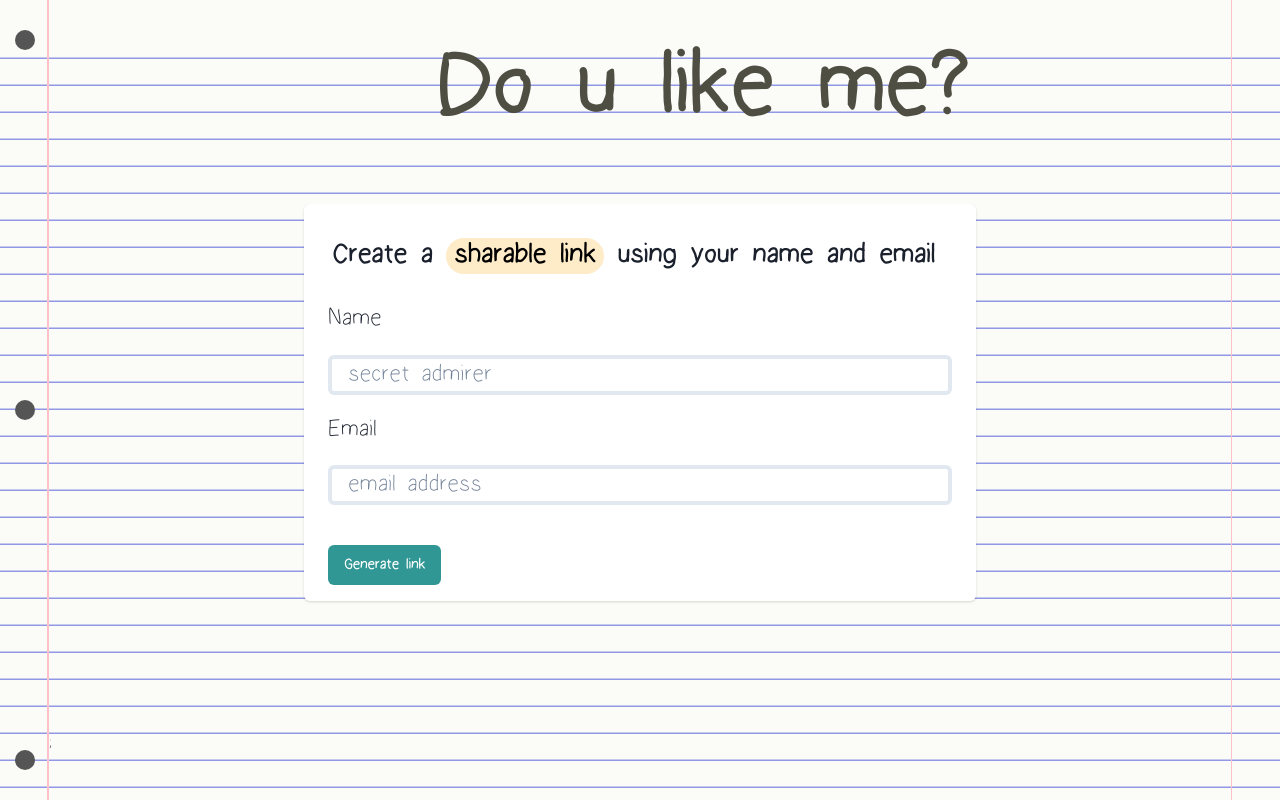
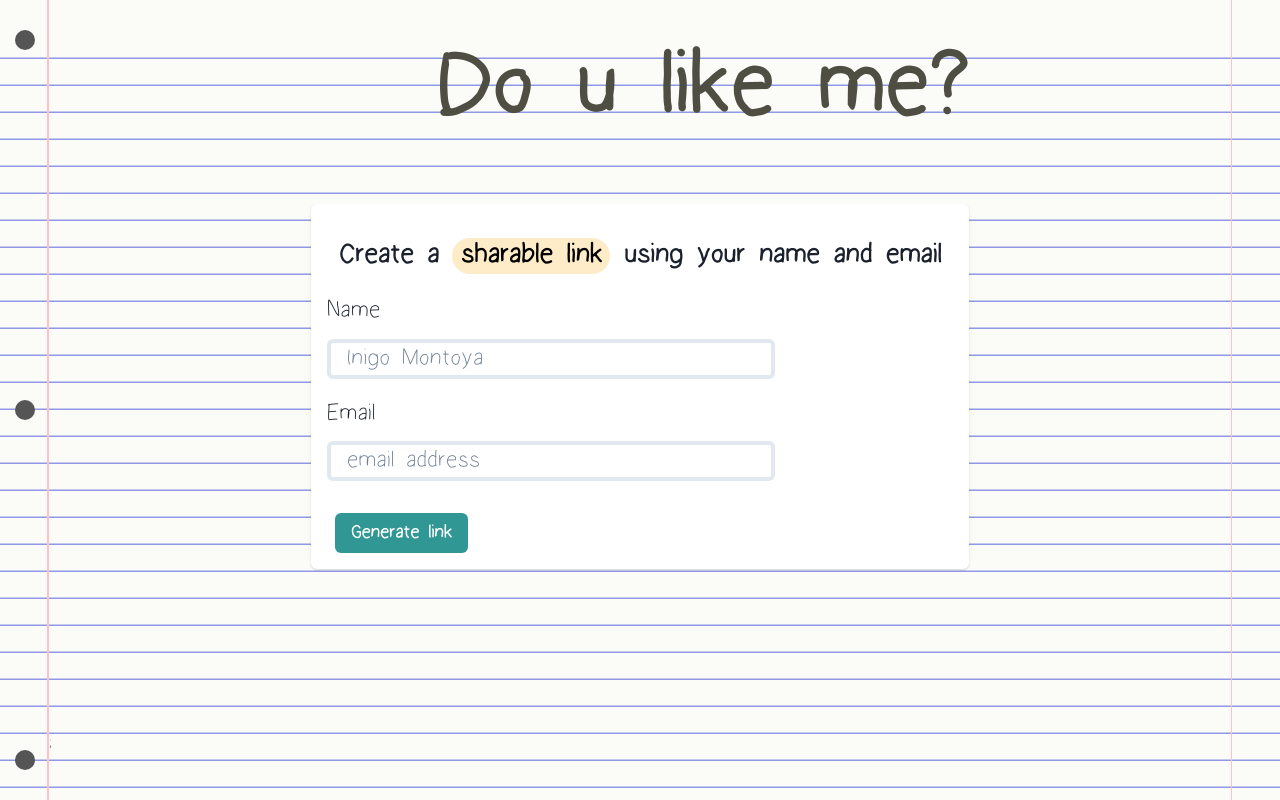
Before and after one commit to andregcab/do-you-like-me, a Next.js app: page /send-note in a window 1280 px wide. Built offline with nearby package versions, Linux system fonts and the light colour scheme.

Commit message:
adds name error msg, improves styling

```diff
--- a/src/pages/send-note/index.tsx
+++ b/src/pages/send-note/index.tsx
@@ -26,7 +26,7 @@ const schema = yup
       .string()
       .email()
       .required('Need your email, we wont sell it. Probably.'),
-    yourName: yup.string().required('Dont be a creep, whos it from?'),
+    yourName: yup.string().required('Let them know who its from.'),
   })
   .required();
 
@@ -83,28 +83,33 @@ const CreateLink = () => {
             </Heading>
           </Box>
           <FormControl isInvalid={!!errors.yourEmail?.message}>
-            <Box display="flex" alignItems="center" flexWrap="wrap">
-              <FormLabel margin={2} maxW="80%" htmlFor="yourName">
-                Name
-              </FormLabel>
+            <Box maxW="md">
+              <Box mb={4}>
+                <FormLabel htmlFor="yourName">Name</FormLabel>
                 <Input
                   id="yourName"
-                margin={2}
-                placeholder="secret admirer"
+                  placeholder="Inigo Montoya"
                   {...register('yourName')}
                 />
-              <FormLabel margin={2} maxW="80%" htmlFor="yourEmail">
-                Email
-              </FormLabel>
+                <FormErrorMessage mt={3}>
+                  <span>{errors.yourName?.message}</span>
+                </FormErrorMessage>
+              </Box>
+              <Box mb={4}>
+                <FormLabel htmlFor="yourEmail">Email</FormLabel>
                 <Input
                   id="yourEmail"
-                margin={2}
                   placeholder="email address"
                   {...register('yourEmail')}
                 />
+                <FormErrorMessage mt={3}>
+                  <span>{errors.yourEmail?.message}</span>
+                </FormErrorMessage>
+              </Box>
               <Button
                 ml={2}
-                mt={8}
+                mt={4}
+                fontSize="xl"
                 colorScheme="teal"
                 isLoading={isSubmitting}
                 type="submit"
@@ -112,10 +117,6 @@ const CreateLink = () => {
                 Generate link
               </Button>
             </Box>
-            {/* TODO Add another error for name */}
-            <FormErrorMessage>
-              <span>{errors.yourEmail?.message}</span>
-            </FormErrorMessage>
           </FormControl>
         </Card>
         <Box maxW="100%">
```
Lines whose indentation alone changed are shown as unchanged.
